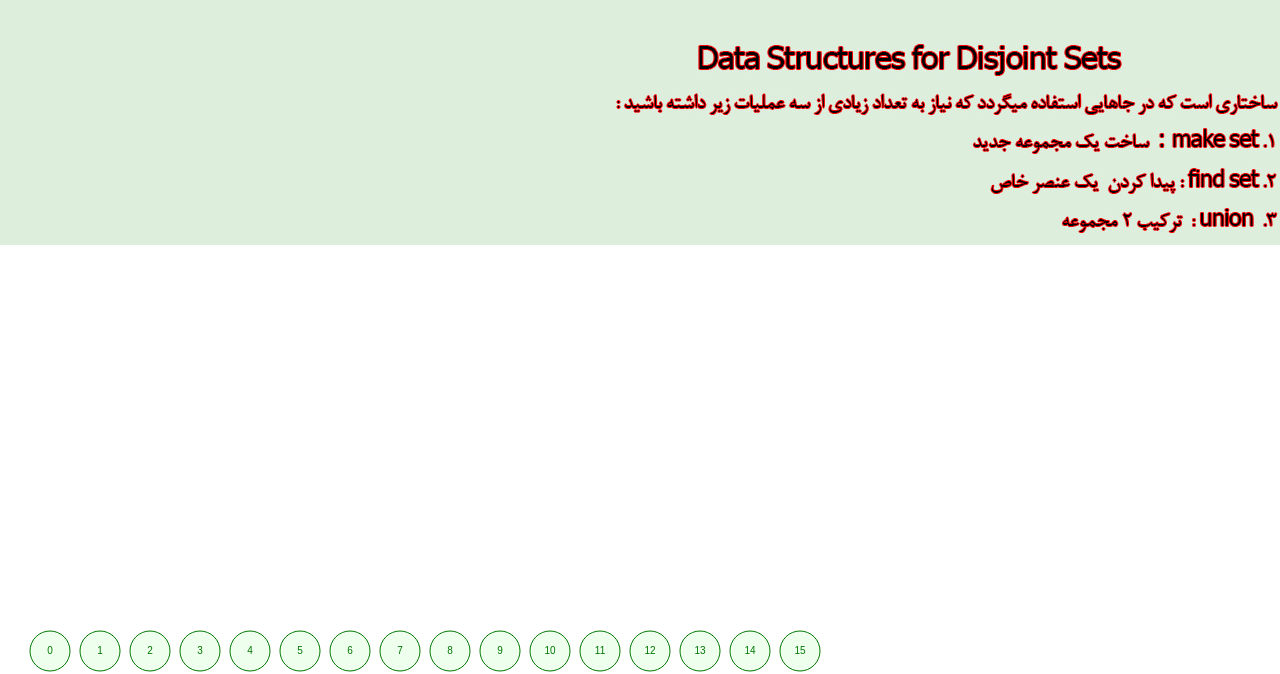
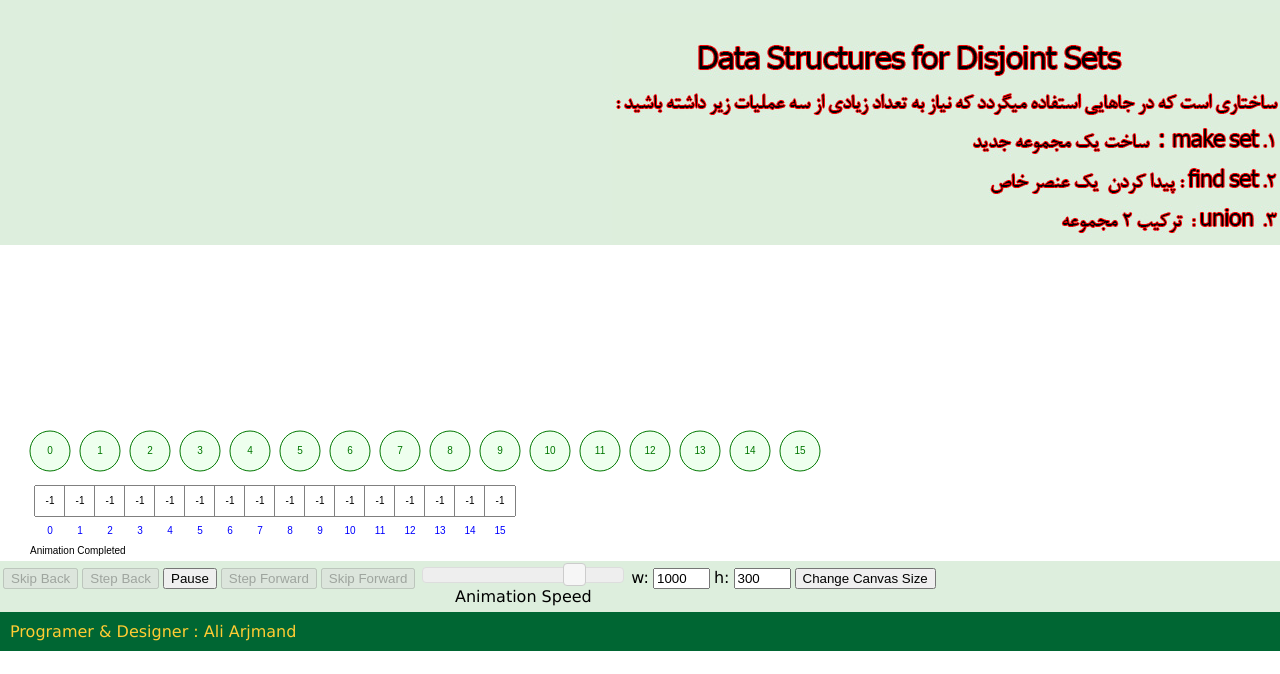
Before and after one commit to arjmand08/Disjoint_Sets, a plain HTML site: page index.html in a window 1280 px wide. Shown: the part 127-801 px from the top of the page. Drawn offline with Linux system fonts and the light colour scheme.

Commit message:
Update index.html

```diff
--- a/index.html
+++ b/index.html
@@ -57,7 +57,7 @@
 
 					<!-- Drawing canvas where all animation is done.  Note:  can be resized in code -->
 
-				<canvas id="canvas" width="1000" height="500"></canvas>
+				<canvas id="canvas" width="1000" height="300"></canvas>
 
 				<div id="generalAnimationControlSection">
 					<!-- Table for buttons to control general animation (play/pause/undo/etc) ->
```
